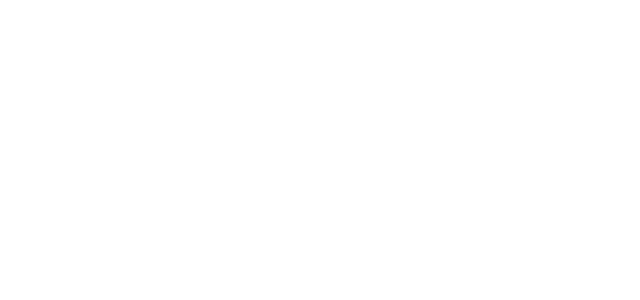
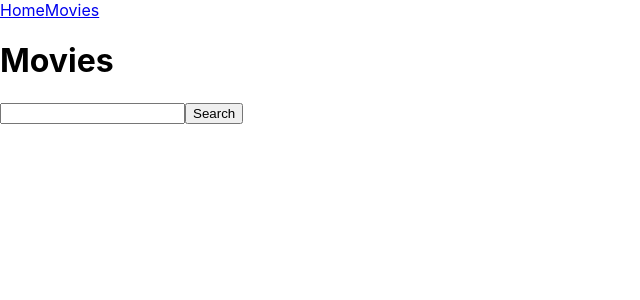
Before and after one commit to valeriiabieliavska/goit-react-hw-05-movies, a React (Create React App) app: page /goit-react-hw-05-movies/movies in a window 1280 px wide. Before the commit this address had no page. Shown: the top 300 px of the page, without its empty margins (0-640 px from the left). Built offline with nearby package versions, Linux system fonts and the light colour scheme.

Commit message:
Movies, MoviesLIst

```diff
--- a/package.json
+++ b/package.json
@@ -7,6 +7,7 @@
     "@testing-library/jest-dom": "^5.16.3",
     "@testing-library/react": "^12.1.4",
     "@testing-library/user-event": "^13.5.0",
+    "axios": "^1.3.4",
     "react": "^18.1.0",
     "react-dom": "^18.1.0",
     "react-router-dom": "^6.9.0",
--- a/src/components/App.jsx
+++ b/src/components/App.jsx
@@ -1,10 +1,17 @@
-import { Routes } from "react-router-dom";
+import { Routes, Route } from 'react-router-dom';
+import { Home } from 'pages/Home/Home';
+import { Movies } from 'pages/Movies/Movies';
+import { Navigation } from './Navigation/Navigation';
+import { MovieDetails } from 'pages/MovieDetails/MovieDetails';
 
 export const App = () => {
   return (
     <div>
+      <Navigation />
       <Routes>
-
+        <Route path="/" element={<Home />} />
+        <Route path="/movies" element={<Movies />} />
+        <Route path="/movies/:id" element={<MovieDetails />} />
       </Routes>
     </div>
   );
--- /dev/null
+++ b/src/components/MoviesList/MoviesList.jsx
@@ -0,0 +1,13 @@
+import { NavLink } from 'react-router-dom';
+
+export const MoviesList = ({ movies }) => {
+  return (
+    <ul>
+      {movies.map(movie => (
+        <li key={movie.id}>
+          <NavLink to={`/movies/${movie.id}`}>{movie.title}</NavLink>
+        </li>
+      ))}
+    </ul>
+  );
+};
--- /dev/null
+++ b/src/components/Navigation/Navigation.jsx
@@ -0,0 +1,10 @@
+import { NavLink } from 'react-router-dom';
+
+export const Navigation = () => {
+  return (
+    <nav>
+      <NavLink to="/">Home</NavLink>
+      <NavLink to="/movies">Movies</NavLink>
+    </nav>
+  );
+};
--- a/src/index.js
+++ b/src/index.js
@@ -6,7 +6,7 @@
 
 ReactDOM.createRoot(document.getElementById('root')).render(
   <React.StrictMode>
-    <BrowserRouter basename="goit-react-hw-05-movies">
+    <BrowserRouter basename="/goit-react-hw-05-movies">
       <App />
       </BrowserRouter>
   </React.StrictMode>
--- /dev/null
+++ b/src/pages/Home/Home.jsx
@@ -0,0 +1,18 @@
+import { getTrendingMovies } from 'services/api';
+import { useState, useEffect } from 'react';
+import { MoviesList } from 'components/MoviesList/MoviesList';
+
+export const Home = () => {
+  const [movies, setMovies] = useState([]);
+
+  useEffect(() => {
+    getTrendingMovies().then(setMovies);
+  }, []);
+
+  return (
+    <div>
+      <h1>Home</h1>
+      <MoviesList movies={movies} />
+    </div>
+  );
+};
--- /dev/null
+++ b/src/pages/MovieDetails/MovieDetails.jsx
@@ -0,0 +1,3 @@
+export const MovieDetails = () => {
+    return <h1>Details</h1>
+}
--- /dev/null
+++ b/src/pages/Movies/Movies.jsx
@@ -0,0 +1,38 @@
+import { MoviesList } from 'components/MoviesList/MoviesList';
+import { useState, useEffect } from 'react';
+import { useSearchParams } from 'react-router-dom';
+import { getMoviesByQuery } from 'services/api';
+
+export const Movies = () => {
+  const [query, setQuery] = useState('');
+  const [movies, setMovies] = useState([]);
+  const [searchParams, setSearchParams] = useSearchParams();
+
+  useEffect(() => {
+    const searchQuery = searchParams.get('query');
+    if (!searchQuery) {
+      return;
+    }
+    getMoviesByQuery(searchQuery).then(setMovies);
+  }, [searchParams]);
+
+  const handleSubmit = event => {
+    event.preventDefault();
+    setSearchParams({ query });
+  };
+
+  const handleChange = event => {
+    setQuery(event.target.value);
+  };
+
+  return (
+    <div>
+      <h1>Movies</h1>
+      <form onSubmit={handleSubmit}>
+        <input type="text" name="query" onChange={handleChange} />
+        <button type="submit">Search</button>
+      </form>
+      <MoviesList movies={movies} />
+    </div>
+  );
+};
--- /dev/null
+++ b/src/services/api.js
@@ -0,0 +1,29 @@
+import axios from "axios";
+
+axios.defaults.baseURL = "https://api.themoviedb.org/3";
+
+
+export const API_KEY = '98b03a6dbdbff755e542e0974ad218d2';
+
+export const getTrendingMovies = async () => {
+    const resp = await axios.get(`/trending/movie/day?`, {
+        params: {
+            api_key: API_KEY,
+            page: 1,
+    }
+    })
+    return resp.data.results;
+}
+
+export const getMoviesByQuery = async query => {
+  const resp = await axios.get(
+    `/search/movie?&language=en-US&query=${query}&page=1&include_adult=false`,
+    {
+      params: {
+        api_key: API_KEY,
+        page: 1,
+      },
+    }
+  );
+  return resp.data.results;
+};
```
Also changed, not shown: src/pages/Cast/Cast.jsx (added), src/pages/Reviews/Reviews.jsx (added), 1 other file (tests, documents, lock files or other folders).
